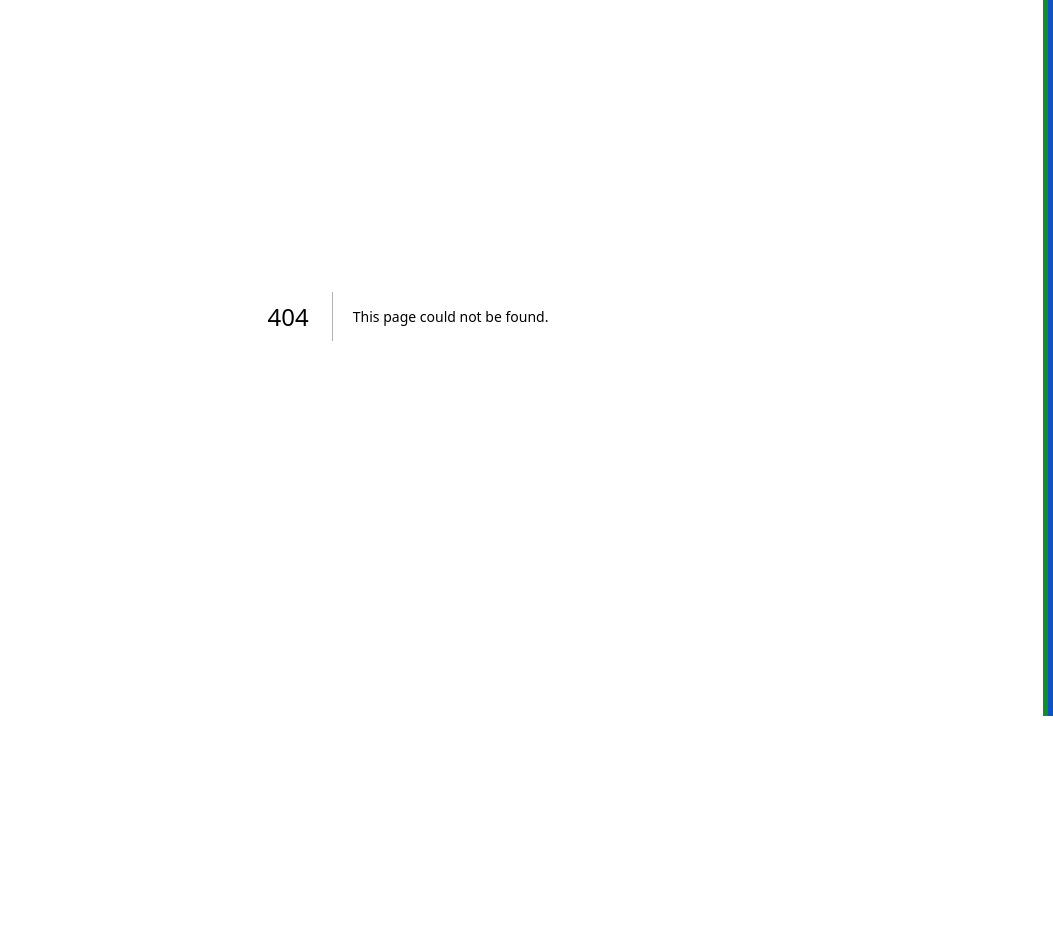
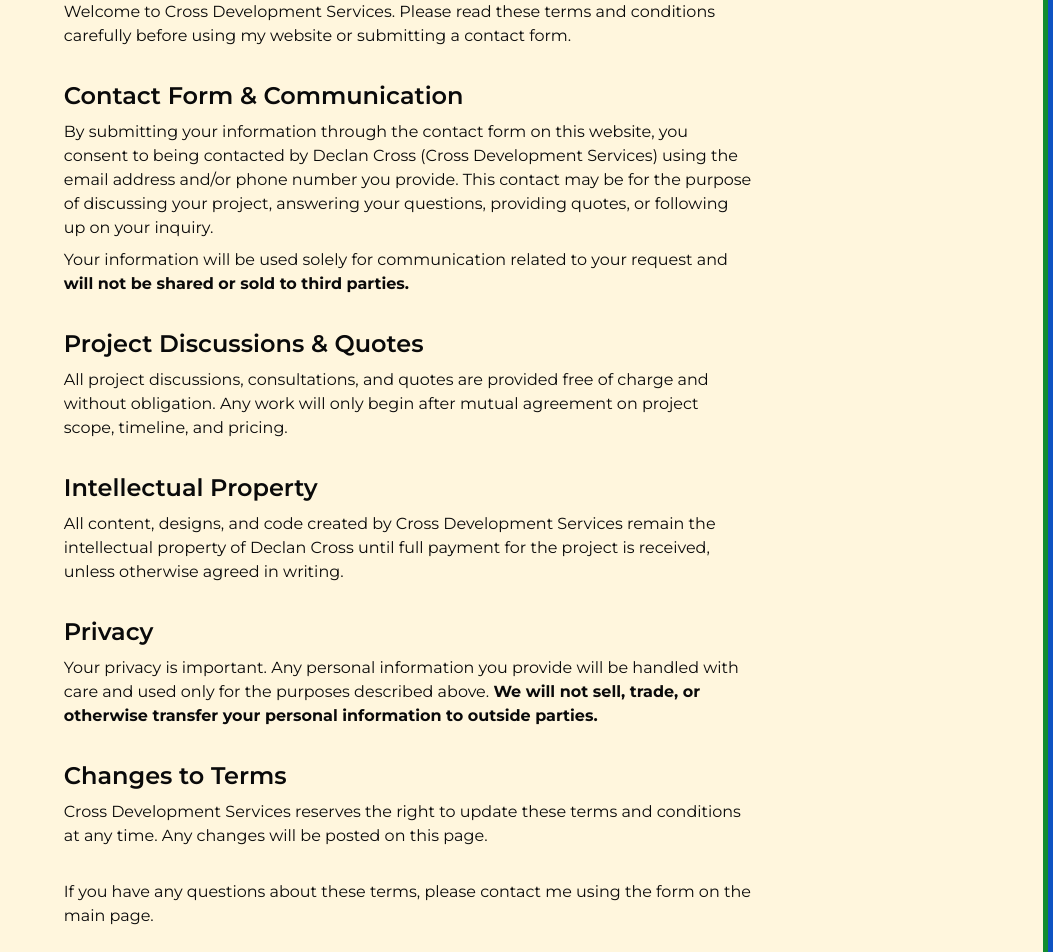
Before and after one commit to declanCross/declanCross.github.io, a Next.js app: page /terms-and-conditions in a window 1280 px wide. Before the commit this address had no page. Shown: the part 140-1092 px from the top of the page, without its empty margins (227-1280 px from the left). Before the commit the page ends 856 px from the top, so only its background shows below. Built offline with nearby package versions, Linux system fonts and the light colour scheme.

Commit message:
terms and conditions styling

```diff
--- /dev/null
+++ b/src/app/terms-and-conditions/page.jsx
@@ -0,0 +1,69 @@
+import Footer from "@/components/Footer"
+
+export default function Page() {
+	return (
+		<>
+			<section className="mt-8 mb-12 w-11/12 max-w-prose lg:max-w-7xl mx-auto ">
+				<div className="max-w-prose mx-auto">
+					<h1 className="text-3xl font-bold mb-4">Terms and Conditions</h1>
+					<p className="mb-4">
+						Welcome to Cross Development Services. Please read these terms and
+						conditions carefully before using my website or submitting a contact
+						form.
+					</p>
+					<h2 className="text-2xl font-semibold mt-8 mb-2">
+						Contact Form & Communication
+					</h2>
+					<p className="mb-2">
+						By submitting your information through the contact form on this
+						website, you consent to being contacted by Declan Cross (Cross
+						Development Services) using the email address and/or phone number
+						you provide. This contact may be for the purpose of discussing your
+						project, answering your questions, providing quotes, or following up
+						on your inquiry.
+					</p>
+					<p className="mb-4">
+						Your information will be used solely for communication related to
+						your request and{" "}
+						<strong>will not be shared or sold to third parties.</strong>
+					</p>
+					<h2 className="text-2xl font-semibold mt-8 mb-2">
+						Project Discussions & Quotes
+					</h2>
+					<p className="mb-4">
+						All project discussions, consultations, and quotes are provided free
+						of charge and without obligation. Any work will only begin after
+						mutual agreement on project scope, timeline, and pricing.
+					</p>
+					<h2 className="text-2xl font-semibold mt-8 mb-2">
+						Intellectual Property
+					</h2>
+					<p className="mb-4">
+						All content, designs, and code created by Cross Development Services
+						remain the intellectual property of Declan Cross until full payment
+						for the project is received, unless otherwise agreed in writing.
+					</p>
+					<h2 className="text-2xl font-semibold mt-8 mb-2">Privacy</h2>
+					<p className="mb-4">
+						Your privacy is important. Any personal information you provide will
+						be handled with care and used only for the purposes described above.{" "}
+						<strong>
+							We will not sell, trade, or otherwise transfer your personal
+							information to outside parties.
+						</strong>
+					</p>
+					<h2 className="text-2xl font-semibold mt-8 mb-2">Changes to Terms</h2>
+					<p className="mb-4">
+						Cross Development Services reserves the right to update these terms
+						and conditions at any time. Any changes will be posted on this page.
+					</p>
+					<p className="mt-8">
+						If you have any questions about these terms, please contact me using
+						the form on the main page.
+					</p>
+				</div>
+			</section>
+			<Footer />
+		</>
+	)
+}
--- a/src/components/Footer.jsx
+++ b/src/components/Footer.jsx
@@ -66,7 +66,9 @@
 				</div>
 				{/* bottom links and copyright */}
 				<p className="font-medium text-sm text-neutral-600 text-center lg:mt-38">
-					<span>Terms & Conditions</span>
+					<span>
+						<Link href="/terms-and-conditions">Terms & Conditions</Link>
+					</span>
 					<span className="text-base-dark mx-2">|</span>
 					<span>Sitemap</span>
 				</p>
```
